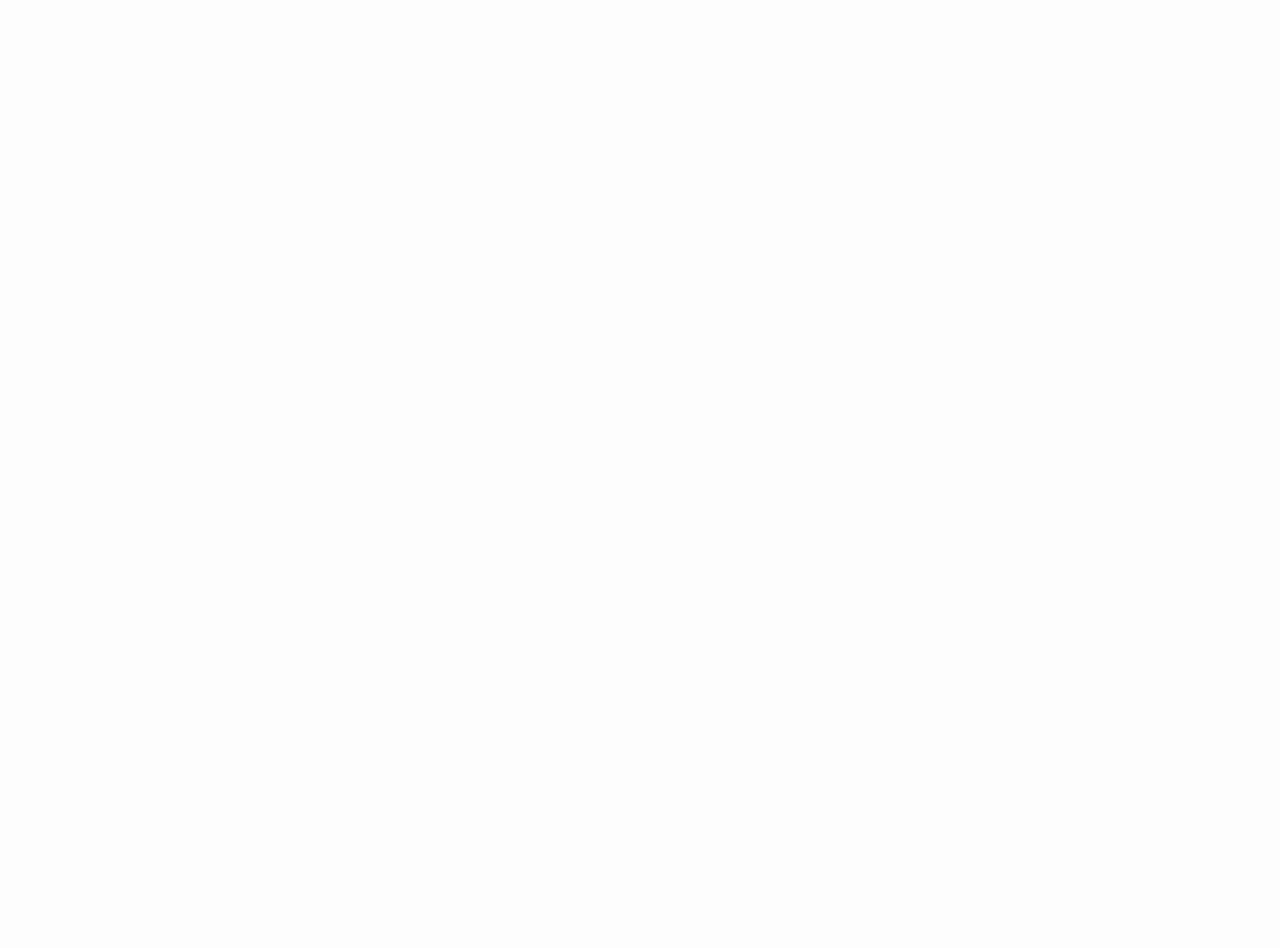
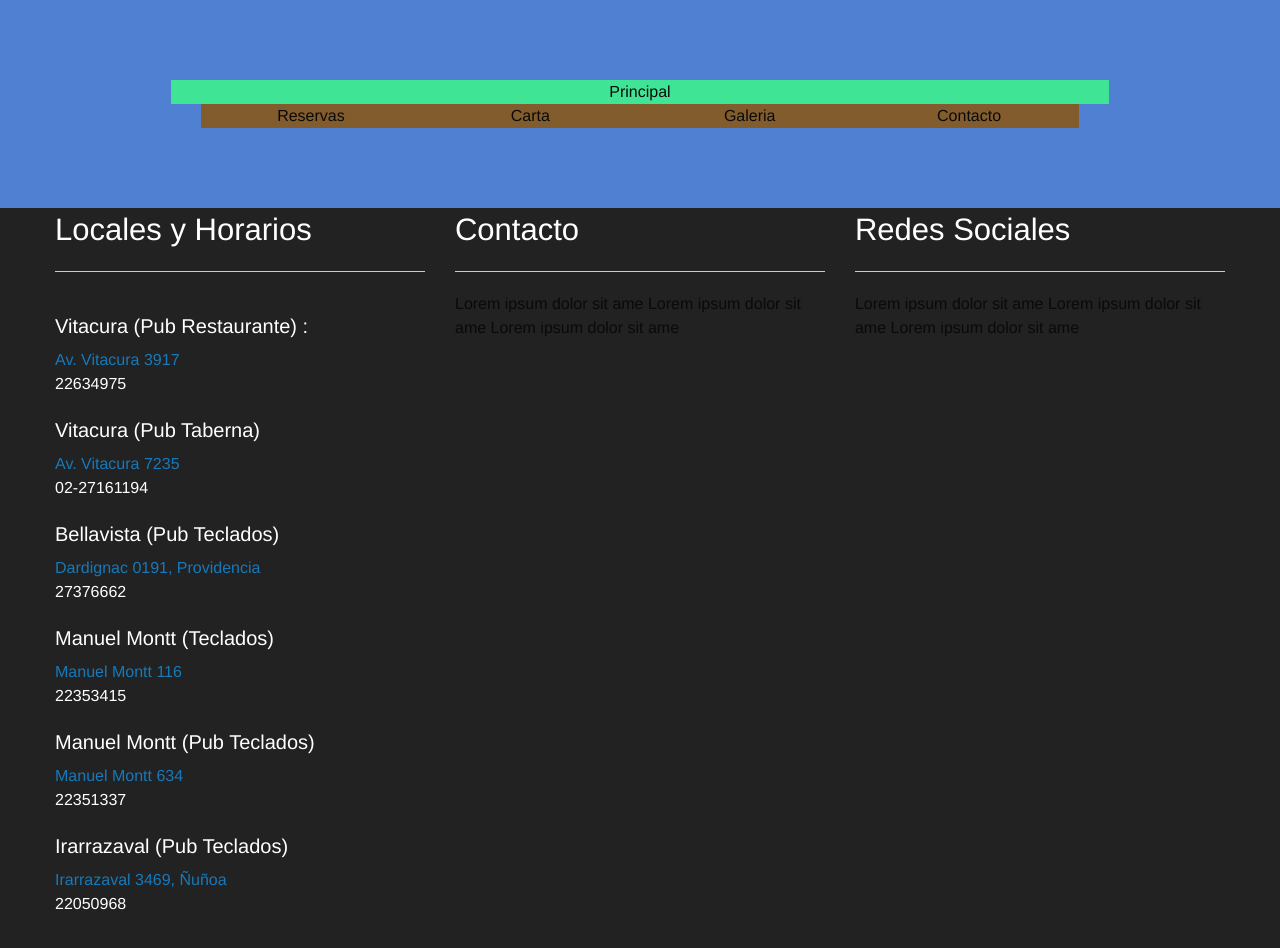
Before and after one commit to drunksquirrel/teclad, a plain HTML site: page index.html in a window 1280 px wide. Before the commit the page ends 800 px from the top, so only its background shows below. Drawn offline with Linux system fonts and the light colour scheme.

Commit message:
intento numero 1 Foundation

```diff
--- a/index.html
+++ b/index.html
@@ -3,11 +3,56 @@
   <meta charset="UTF-8">
   <meta name="viewport" content="width=device-width, initial-scale=1.0">
   <meta http-equiv="X-UA-Compatible" content="ie=edge">
+  <link rel="stylesheet" href="style.css">
   <link rel="stylesheet" href="css/foundation.css">
   <link rel="stylesheet" href="css/app.css">
   <title>BarTeclados</title>
 </head>
 <body>
 
+<div class="medium-12 columns padre" align="center">
+  <div class="medium-9 medium-centered columns hijo1">
+    Principal
+    <div class="medium-12 columns"></div>
+    <div class="medium-12 columns">
+      <div class="medium-3 columns menu">Reservas</div>
+      <div class="medium-3 columns menu">Carta</div>
+      <div class="medium-3 columns menu">Galeria</div>
+      <div class="medium-3 columns menu">Contacto</div>
+    </div>
+  </div>
+</div>
+
+<footer class="footer">
+  <div class="wrap row small-up-1 medium-up-3">
+    <div class="column">
+      <h3>Locales y Horarios</h3>
+      <hr>
+      <h5>Vitacura (Pub Restaurante) :</h5> <a href="#">Av. Vitacura 3917</a> <br> <span>22634975</span>
+      <h5>Vitacura (Pub Taberna)</h5> <a href="#"> Av. Vitacura 7235</a> <br> <span>02-27161194</span>
+      <h5>Bellavista (Pub Teclados)</h5> <a href="#">Dardignac 0191, Providencia</a> <br> <span>27376662</span>
+      <h5>Manuel Montt (Teclados)</h5> <a href="#">Manuel Montt 116</a> <br> <span>22353415</span>
+      <h5>Manuel Montt (Pub Teclados)</h5> <a href="#">Manuel Montt 634</a> <br> <span>22351337</span>
+      <h5>Irarrazaval (Pub Teclados)</h5> <a href="#"> Irarrazaval 3469, Ñuñoa</a> <br> <span>22050968</span>
+      </div>
+
+    <div class="column">
+      <h3>Contacto</h3>
+      <hr>
+      Lorem ipsum dolor sit ame
+      Lorem ipsum dolor sit ame
+      Lorem ipsum dolor sit ame
+    </div>
+
+    <div class="column">
+      <h3>Redes Sociales</h3>
+      <hr>
+      Lorem ipsum dolor sit ame
+      Lorem ipsum dolor sit ame
+      Lorem ipsum dolor sit ame
+    </div>
+  </div>
+
+</footer>
 </body>
 </html>
--- a/style.css
+++ b/style.css
@@ -0,0 +1,28 @@
+.padre{
+  background-color: #5080d2;
+  padding: 80px 0px;
+}
+.hijo1{
+  background-color: #40e495;
+}
+.menu{
+  background-color: rgba(133, 90, 34, 0.94);
+}
+
+
+.footer{
+  background-color: #222;
+  padding: 80px 0px;
+}
+
+footer h3{
+  color: white;
+}
+footer h5{
+  display: block;
+  color: white;
+  padding-top: 20px;
+}
+footer span{
+  color: white;
+}
```
